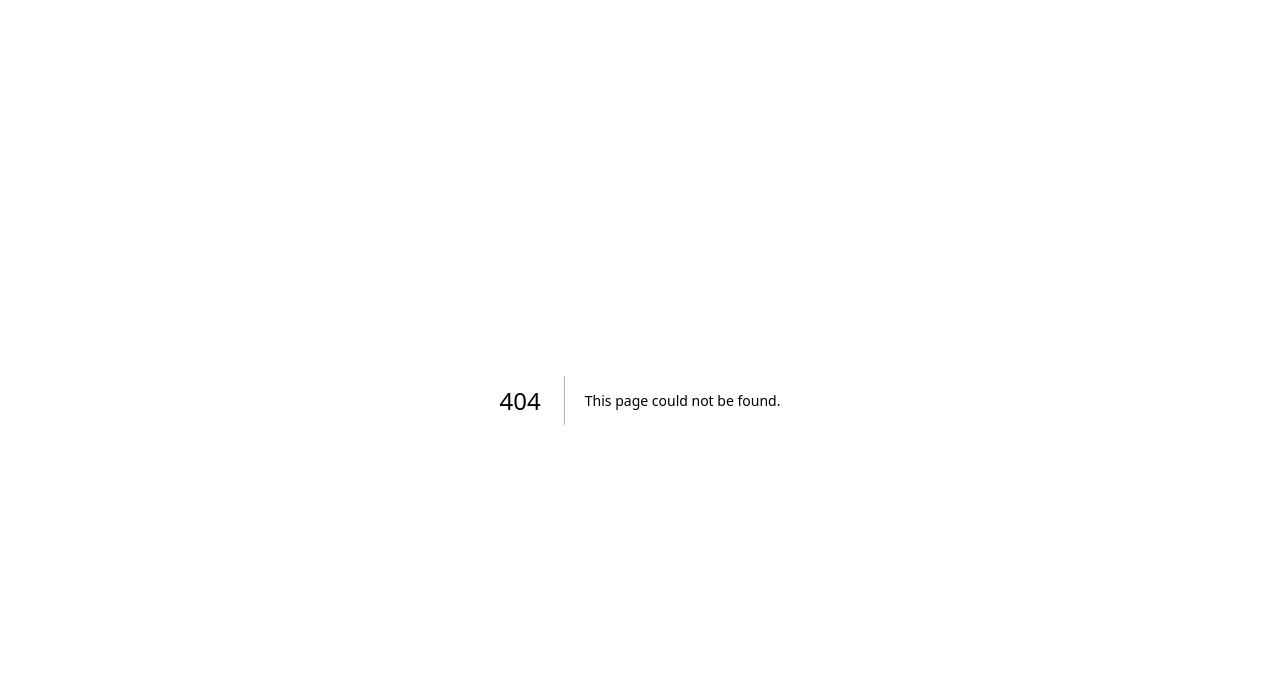
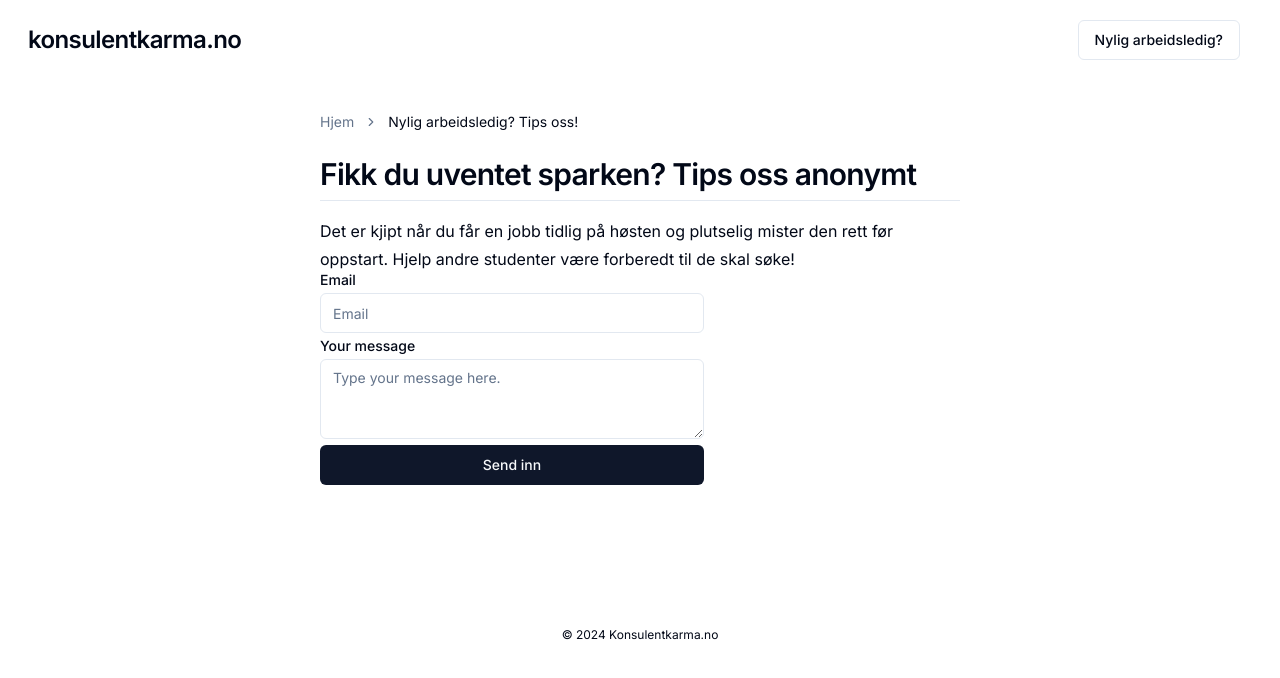
Before and after one commit to andersrodem/konsulent-karma, a Next.js app: page /nylig-arbeidsledig in a window 1280 px wide. Before the commit this address had no page. Shown: the top 678 px of the page. Built offline with nearby package versions, Linux system fonts and the light colour scheme; no server answers.

Commit message:
Changed from modals to pages

```diff
--- /dev/null
+++ b/app/nylig-arbeidsledig/page.tsx
@@ -0,0 +1,84 @@
+"use client";
+import {
+  Dialog,
+  DialogContent,
+  DialogDescription,
+  DialogHeader,
+  DialogTitle,
+  DialogTrigger,
+} from "@/components/ui/dialog";
+import { Button } from "@/components/ui/button";
+import { Input } from "@/components/ui/input";
+import { Label } from "@/components/ui/label";
+import { Textarea } from "@/components/ui/textarea";
+import { sendEmail } from "@/app/actions";
+import { useState } from "react";
+import {
+  Breadcrumb,
+  BreadcrumbList,
+  BreadcrumbItem,
+  BreadcrumbLink,
+  BreadcrumbSeparator,
+  BreadcrumbPage,
+} from "@/components/ui/breadcrumb";
+import Footer from "@/components/ui/Footer";
+import Navbar from "@/components/ui/Navbar";
+
+export default function NyligArbeidslos() {
+  const [emailSent, setEmailSent] = useState(false);
+
+  const handleSubmit = async (event: any) => {
+    event.preventDefault();
+    await sendEmail(event.target.message.value);
+    setEmailSent(true);
+  };
+
+  return (
+    <div>
+      <Navbar />
+      <div className="mx-auto max-w-2xl pt-8 pb-32 px-4">
+        <div className="pb-6">
+          <Breadcrumb>
+            <BreadcrumbList>
+              <BreadcrumbItem>
+                <BreadcrumbLink href="/">Hjem</BreadcrumbLink>
+              </BreadcrumbItem>
+              <BreadcrumbSeparator />
+              <BreadcrumbItem>
+                <BreadcrumbPage>Nylig arbeidsledig? Tips oss!</BreadcrumbPage>
+              </BreadcrumbItem>
+            </BreadcrumbList>
+          </Breadcrumb>
+        </div>
+        <h2 className="scroll-m-20 border-b pb-2 text-3xl font-semibold tracking-tight first:mt-0">
+          Fikk du uventet sparken? Tips oss anonymt
+        </h2>
+
+        <p className="leading-7 [&:not(:first-child)]:mt-4">
+          Det er kjipt når du får en jobb tidlig på høsten og plutselig mister
+          den rett før oppstart. Hjelp andre studenter være forberedt til de
+          skal søke!
+        </p>
+        {emailSent ? (
+          <p>Ditt tips er sendt inn!</p>
+        ) : (
+          <form
+            className="grid w-full max-w-sm items-center gap-1.5"
+            onSubmit={handleSubmit}
+          >
+            <Label htmlFor="email">Email</Label>
+            <Input type="email" name="email" id="email" placeholder="Email" />
+            <Label htmlFor="message">Your message</Label>
+            <Textarea
+              name="message"
+              id="message"
+              placeholder="Type your message here."
+            />
+            <Button type="submit">Send inn</Button>
+          </form>
+        )}
+        <Footer />
+      </div>
+    </div>
+  );
+}
--- a/app/page.tsx
+++ b/app/page.tsx
@@ -5,13 +5,10 @@ import { konsulenthusType } from "@/types/types";
 import KonsulenthusCard from "@/components/ui/KonsulenthusCard";
 import { Badge } from "@/components/ui/badge";
 import { useState } from "react";
-import DialogPopover from "@/components/ui/DialogPopover";
-import TipsUs from "@/components/ui/TipsUs";
 import { Button } from "@/components/ui/button";
 import Link from "next/link";
 import Navbar from "@/components/ui/Navbar";
 import Footer from "@/components/ui/Footer";
-
 
 export default function Home() {
   const [searchTerm, setSearchTerm] = useState("");
@@ -55,7 +52,6 @@ export default function Home() {
           litt ekstra forsiktig med å signere hos disse.
         </p>
         <div className="pt-4">
-          {/* <DialogPopover /> */}
           <Button asChild>
             <Link href="/hvorfor-ha-en-konsulent-svarteliste">
               Hvorfor ha en svarteliste?
--- a/components/ui/DialogPopover.tsx
+++ /dev/null
@@ -1,69 +0,0 @@
-import {
-  Dialog,
-  DialogContent,
-  DialogDescription,
-  DialogHeader,
-  DialogTitle,
-  DialogTrigger,
-} from "@/components/ui/dialog";
-import { Button } from "@/components/ui/button";
-
-import {
-    Sheet,
-    SheetContent,
-    SheetDescription,
-    SheetHeader,
-    SheetTitle,
-    SheetTrigger,
-  } from "@/components/ui/sheet"
-
-
-export default function DialogPopover() {
-  return (
-    <div>
-      <Dialog>
-        <DialogTrigger asChild>
-          <Button>Hvorfor ha en svarteliste?</Button>
-        </DialogTrigger>
-        <DialogContent>
-          <DialogHeader>
-            <DialogTitle>Hvorfor ha en svarteliste?</DialogTitle>
-            <DialogDescription>
-              <br />
-              Å ha en svarteliste over konsulentselskaper som tilbyr internship
-              til studenter, for så å si dem opp før arbeidsperioden begynner,
-              er viktig for å beskytte studentenes fremtid og integritet. <br />
-              <br />
-              Når studenter aksepterer en internshipavtale, organiserer de ofte
-              livet og hverdagen sitt rundt denne nye muligheten – fra å avslå
-              andre jobbtilbud til å planlegge bosted nær arbeidsstedet. En
-              siste-liten avlysning setter dem i en vanskelig og usikker
-              situasjon, ofte med begrensede alternativer for erstatningsjobber.
-              De økonomiske konsekvensene er store for enkelte, da slike
-              inntekter er kritiske for mange studenter. <br />
-              <br />
-              Svartelisten fungerer som et viktig verktøy for å holde selskaper
-              ansvarlige for deres handlinger og bidrar til å sikre et mer
-              transparent og rettferdig arbeidsmarked for studenter.
-              <br />
-              <br />
-              Vi ønsker å bidra til å fremme transparens og ansvarlighet i
-              næringslivet. Ved å offentliggjøre informasjon om enkelte
-              selskapers praksis, kan studenter gjøre mer informerte valg om
-              hvor de ønsker å investere sin tid og karriereambisjoner. En slik
-              liste sender også et klart signal til selskapene om at uetisk
-              oppførsel har reelle konsekvenser, og motiverer dem til å forbedre
-              sine forretningsmetoder.
-              <br/><br/>
-              Synes du det er litt mye? Har du innspill? Hjelp oss bli bedre! Vi kan finne bedre løsnigner sammen. <br/><br/>
-
-              Kontakt oss:<br/>
-              Anders Rodem: anders.rodem@gmail.com<br/>
-              Mikkel Svartveit: konsulentkarma@mikkelsvartveit.com<br/>
-            </DialogDescription>
-          </DialogHeader>
-        </DialogContent>
-      </Dialog>
-    </div>
-  );
-}
--- a/components/ui/Navbar.tsx
+++ b/components/ui/Navbar.tsx
@@ -1,6 +1,6 @@
 "use client";
-import TipsUs from "./TipsUs";
 import Link from "next/link";
+import { Button } from "./button";
 
 export default function Navbar() {
   return (
@@ -10,7 +10,11 @@ export default function Navbar() {
           konsulentkarma.no
         </h3>
       </Link>
-      <TipsUs />
+      <Button asChild variant={"outline"}>
+        <Link href="/nylig-arbeidsledig">
+          Nylig arbeidsledig?
+        </Link>
+      </Button>{" "}
     </div>
   );
 }
--- a/components/ui/TipsUs.tsx
+++ /dev/null
@@ -1,51 +0,0 @@
-import {
-  Dialog,
-  DialogContent,
-  DialogDescription,
-  DialogHeader,
-  DialogTitle,
-  DialogTrigger,
-} from "@/components/ui/dialog";
-import { Button } from "@/components/ui/button";
-import { Input } from "@/components/ui/input";
-import { Label } from "@/components/ui/label";
-import { Textarea } from "@/components/ui/textarea";
-import { sendEmail } from "@/app/actions";
-import { useState } from "react";
-
-export default function TipsUs() {
-  const [emailSent, setEmailSent] = useState(false);
-
-  const handleSubmit = async (event: any) => {
-    event.preventDefault();
-    await sendEmail(event.target.message.value);
-    setEmailSent(true);
-  };
-
-  return (
-    <div>
-      <Dialog>
-        <DialogTrigger asChild>
-          <Button variant={"outline"}>Nylig arbeidsløs?</Button>
-        </DialogTrigger>
-        <DialogContent>
-          <DialogHeader>
-            <DialogTitle>Fikk du uventet sparken? Tips oss anonymt</DialogTitle>
-            <DialogDescription>
-              Det er kjipt når du får en jobb tidlig på høsten og plutselig mister den rett før oppstart. Hjelp andre studenter være forberedt til de skal søke!
-            </DialogDescription>
-            {emailSent ? <p>Ditt tips er sendt inn!</p> :
-              <form className="grid w-full max-w-sm items-center gap-1.5" onSubmit={handleSubmit}>
-                <Label htmlFor="email">Email</Label>
-                <Input type="email" name="email" id="email" placeholder="Email" />
-                <Label htmlFor="message">Your message</Label>
-                <Textarea name="message" id="message" placeholder="Type your message here." />
-                <Button type="submit">Send inn</Button>
-              </form>
-            }
-          </DialogHeader>
-        </DialogContent>
-      </Dialog>
-    </div>
-  );
-}
```
Also changed, not shown: data/konsulenthus.json (+12 -5 lines).
